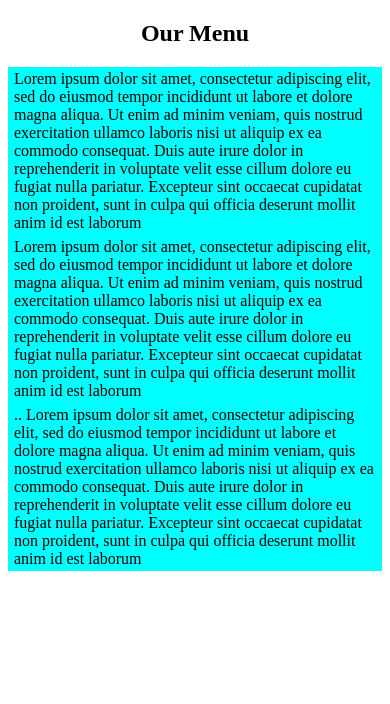
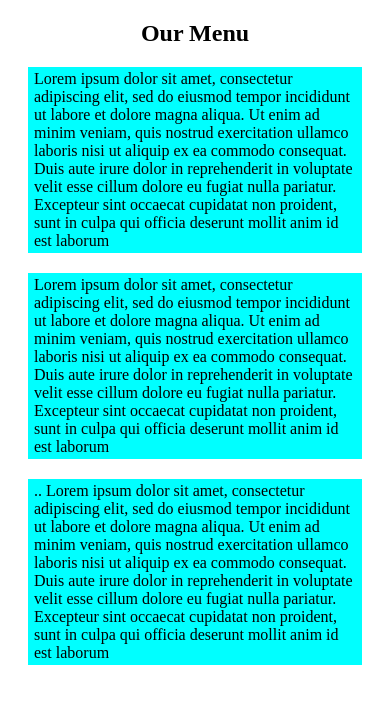
Before and after one commit to 4luckynikita/Coding, a plain HTML site: page module2-solution/index.html in a window 390 px wide. Drawn offline with Linux system fonts and the light colour scheme.

Commit message:
yeff works

```diff
--- a/module2-solution/css/style.css
+++ b/module2-solution/css/style.css
@@ -1,23 +1,19 @@
     /* mobile  - less or equal 767*/
 
     @media (max-width: 767px) {
-        p {
-            color: blue;
+        #Chicken,
+        #Beef,
+        #Sushi {
+            margin: 20px;
         }
     }
     /* tablets  - 768 -991*/
 
     @media (min-width: 768px) and (max-width: 991px) {
-        p {
-            color: red;
-        }
     }
     /* desktops  - greater or equal 992*/
 
     @media (min-width: 992px) {
-        p {
-            color: green;
-        }
         #Chicken,
         #Beef,
         #Sushi {
```
